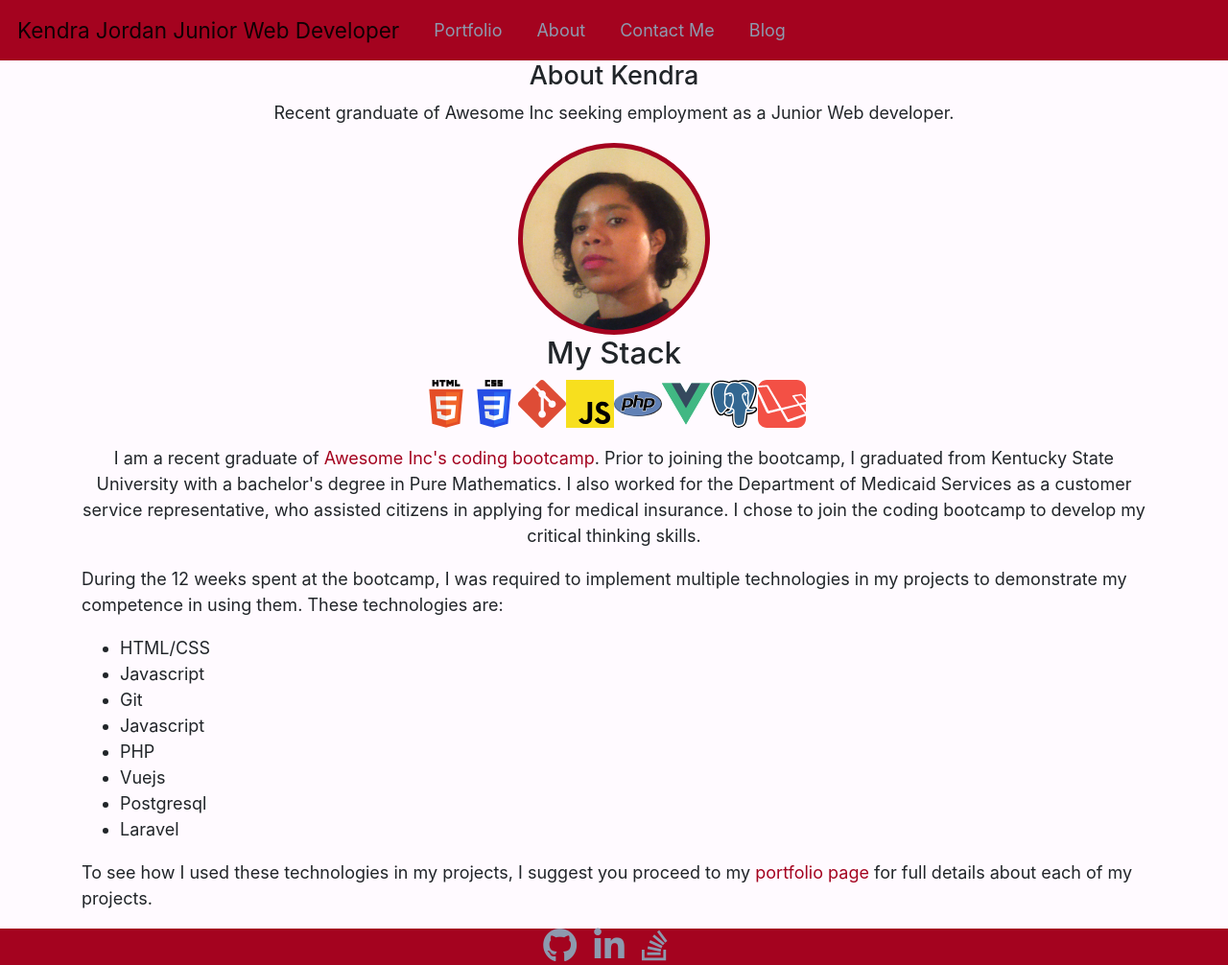
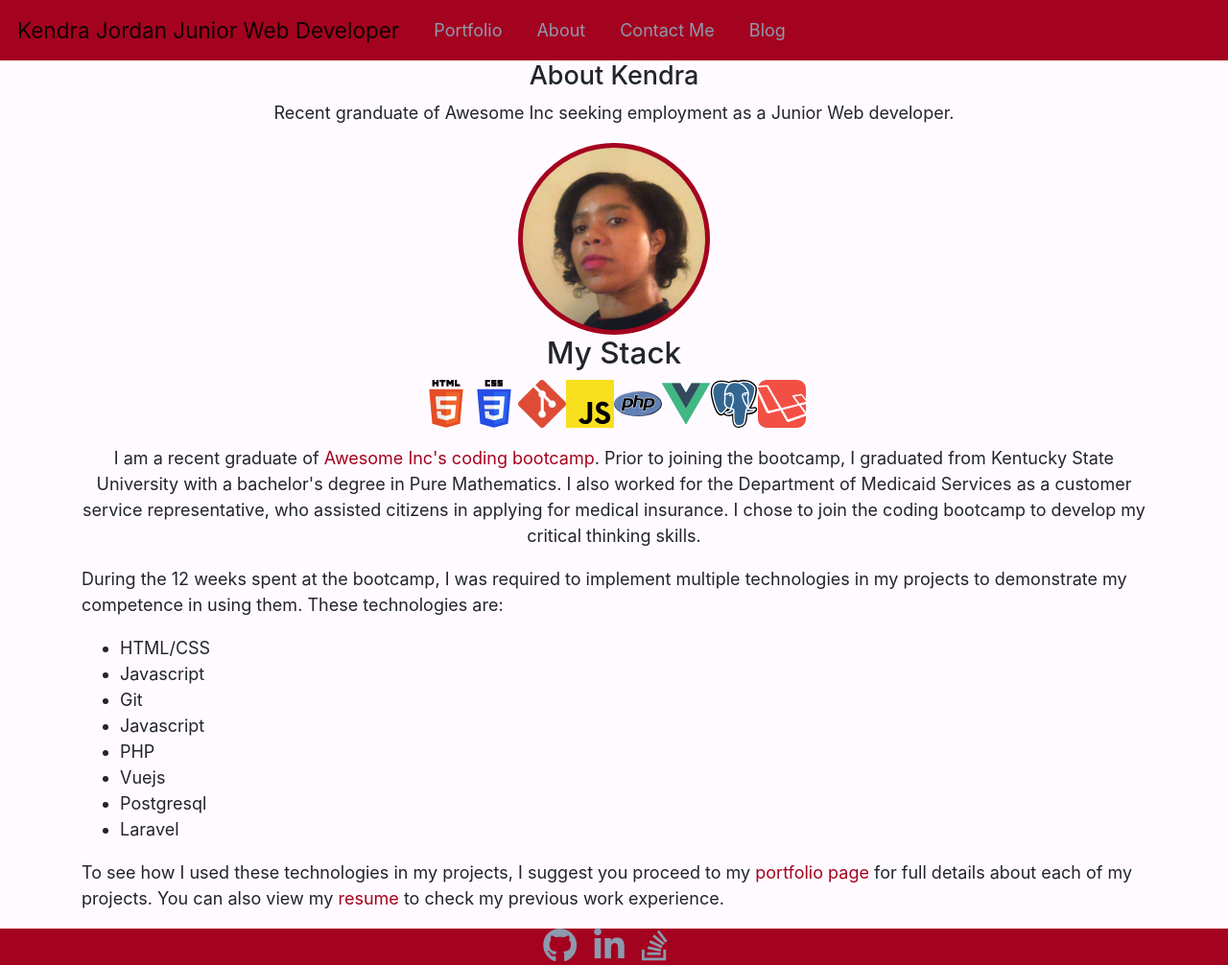
Before and after one commit to kendrajordan/kendrajordan.github.io, a Jekyll site: the page built from about.html, in a window 1280 px wide. Shown: the whole page at 96% size. Built offline with Jekyll 4.4.1, drawn with Linux system fonts in a browser that asks for light colours; nearby versions of some CDN libraries.

Commit message:
added resume

```diff
--- a/about.html
+++ b/about.html
@@ -37,5 +37,5 @@ permalink: /about/
      <li>Postgresql</li>
      <li>Laravel</li>
    </ul>
-   <p>To see how I used these technologies in my projects, I suggest you proceed to my <a href="/portfolio/">portfolio page</a> for full details about each of my projects.</p>
+   <p>To see how I used these technologies in my projects, I suggest you proceed to my <a href="/portfolio/">portfolio page</a> for full details about each of my projects. You can also view my <a href="Junior Web Developer-Resume.pdf"target="_blank">resume</a> to check my previous work experience.</p>
 </main>
```
Also changed, not shown: 1 other file.
